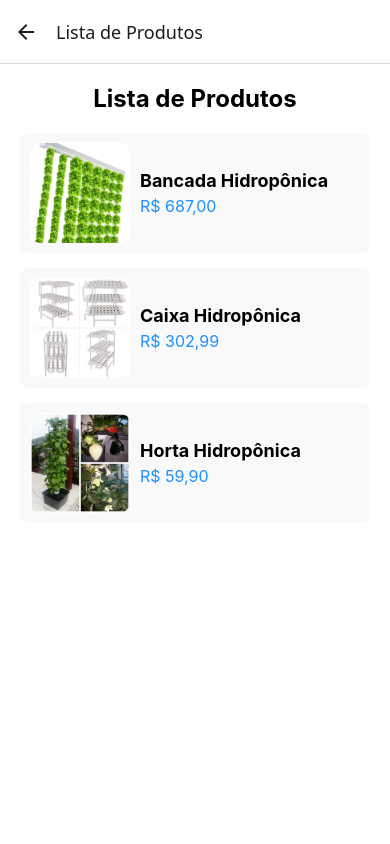
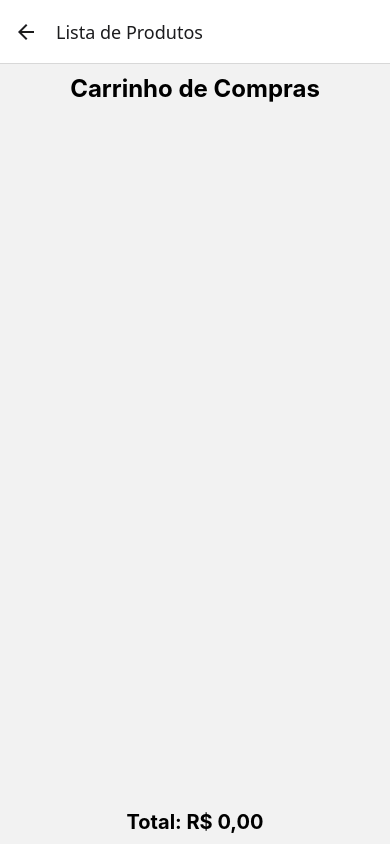
Before and after one commit to New-Masster/SmartGardens, a React Native app: screen /Screen3 in a window 390 px wide. Built offline with nearby package versions, Linux system fonts and the light colour scheme.

Commit message:
Editada Front de Screen2 com os Produtos disponiveis para o cliente inserir no carrinho(Screen3).

```diff
--- a/package.json
+++ b/package.json
@@ -18,6 +18,7 @@
     "expo-status-bar": "~2.0.1",
     "react": "18.3.1",
     "react-native": "0.76.7",
+    "react-native-elements": "^3.4.3",
     "react-native-safe-area-context": "^5.2.0",
     "react-native-screens": "^4.6.0",
     "smartgardens": "file:",
--- a/src/app/Screen1.tsx
+++ b/src/app/Screen1.tsx
@@ -127,7 +127,7 @@ const Screen1: React.FC<{ navigation: any }> = ({ navigation }) => {
                   style={styles.input}
                   placeholder="Endereço"
                   value={address}
-                  editable={false} // O campo de endereço é somente leitura
+                  editable={false}
                 />
               </View>
             ) : (
@@ -230,6 +230,7 @@ const styles = StyleSheet.create({
     fontSize: 24,
     fontWeight: "bold",
     marginBottom: 15,
+    color: "#006400",
   },
   inputContainer: {
     width: "100%",
--- a/src/app/Screen2.tsx
+++ b/src/app/Screen2.tsx
@@ -1,12 +1,14 @@
-import React from "react";
-import { View, Text, Image, StyleSheet, ScrollView, TouchableOpacity } from "react-native";
+import React, { useState } from "react";
+import { View, Text, Image, StyleSheet, TouchableOpacity, ImageBackground, FlatList } from "react-native";
 import { StackNavigationProp } from "@react-navigation/stack";
 import { RouteProp } from "@react-navigation/native";
+import { Button } from 'react-native-elements'; // Certifique-se de importar Button corretamente
 
 type RootStackParamList = {
   Screen2: { nome: string };
   Screen3: undefined;
   Login: undefined;
+  Screen4: { id: number; nome: string; imagens: string[]; preco: string; descricao: string };
 };
 
 type Screen2Props = {
@@ -16,15 +18,46 @@ type Screen2Props = {
 
 const Screen2: React.FC<Screen2Props> = ({ navigation, route }) => {
   const nome = route.params?.nome ?? "Usuário";
+  const [selectedImageIndexes, setSelectedImageIndexes] = useState<{ [key: number]: number }>({});
+  const [quantidades, setQuantidades] = useState<{ [key: number]: number }>({});
+
+  const produtos = [
+    { id: 1, nome: "Bancada Hidropônica", imagens: [require("../assets/Bancada Hidropônica 0.png"), require("../assets/Bancada Hidropônica 1.png"), require("../assets/Bancada Hidropônica 2.png")], preco: "R$ 687,00", descricao: "Uma linda planta suculenta para decorar seu espaço." },
+    { id: 2, nome: "Caixa Hidropônica", imagens: [require("../assets/Caixa Hidropônica 0.png"), require("../assets/Caixa Hidropônica 1.png"), require("../assets/Caixa Hidropônica 2.png")], preco: "R$ 302,99", descricao: "Ideal para purificar o ar e decorar ambientes internos." },
+    { id: 3, nome: "Horta Hidropônica", imagens: [require("../assets/Horta Hidropônica 0.png"), require("../assets/Horta Hidropônica 1.png"), require("../assets/Horta Hidropônica 2.png")], preco: "R$ 59,90", descricao: "Orquídea elegante para dar um toque especial à decoração." }
+  ];
+
+  const handleImageChange = (productId: number, index: number, images: any[]) => {
+    setSelectedImageIndexes((prevIndexes) => ({
+      ...prevIndexes,
+      [productId]: (index + images.length) % images.length,
+    }));
+  };
+
+  const alterarQuantidade = (id: number, incremento: number) => {
+    setQuantidades((prev) => ({
+      ...prev,
+      [id]: Math.max(1, (prev[id] || 1) + incremento),
+    }));
+  };
+
+  const adicionarAoCarrinho = (produtoId: number) => {
+    console.log(`Produto ${produtoId} adicionado ao carrinho!`);
+  };
 
   return (
-    <ScrollView contentContainerStyle={styles.container}>
+    <ImageBackground source={require("../assets/Fundo_usuario.png")} style={styles.background} imageStyle={{ opacity: 0.7 }}>
       <View style={styles.header}>
         <View style={styles.welcomeContainer}>
           <Text style={styles.welcomeText}>Olá, {nome}!</Text>
           <Text style={styles.subtitle}>Seja bem-vindo(a)!</Text>
         </View>
+
+        {/* Container do perfil e carrinho */}
         <View style={styles.profileContainer}>
+          <View style={styles.iconContainer}>
+            <Button icon={{ name: 'shopping-cart', color: '#FFF' }} buttonStyle={styles.iconButton} onPress={() => navigation.navigate("Screen3")} />
+          </View>
           <Image source={require("../assets/Usuario.png")} style={styles.profileImage} />
           <TouchableOpacity onPress={() => navigation.navigate("Login")} style={styles.logoutContainer}>
             <Text style={styles.logout}>Sair</Text>
@@ -32,94 +65,81 @@ const Screen2: React.FC<Screen2Props> = ({ navigation, route }) => {
         </View>
       </View>
 
-      <Text style={styles.title}>Produtos em Ambientes Diferentes</Text>
-      <View style={styles.imageContainer}>
-        <Image source={{ uri: "https://via.placeholder.com/150" }} style={styles.productImage} />
-        <Image source={{ uri: "https://via.placeholder.com/150" }} style={styles.productImage} />
-        <Image source={{ uri: "https://via.placeholder.com/150" }} style={styles.productImage} />
+      <View style={styles.productsContainer}>
+        <Text style={styles.title}>Produtos</Text>
+        <FlatList
+          data={produtos}
+          keyExtractor={(item) => item.id.toString()}
+          renderItem={({ item }) => (
+            <View style={styles.productContainer}>
+              <Text style={styles.productName}>{item.nome}</Text>
+              <Text style={styles.productPrice}>{item.preco}</Text>
+              <View style={styles.imageSliderContainer}>
+                <TouchableOpacity onPress={() => handleImageChange(item.id, (selectedImageIndexes[item.id] || 0) - 1, item.imagens)}>
+                  <Text style={styles.arrow}>{"<"}</Text>
+                </TouchableOpacity>
+                <Image source={item.imagens[selectedImageIndexes[item.id] || 0]} style={styles.productImage} />
+                <TouchableOpacity onPress={() => handleImageChange(item.id, (selectedImageIndexes[item.id] || 0) + 1, item.imagens)}>
+                  <Text style={styles.arrow}>{">"}</Text>
+                </TouchableOpacity>
+              </View>
+              <View style={styles.quantityContainer}>
+                <TouchableOpacity onPress={() => alterarQuantidade(item.id, -1)} style={styles.quantityButton}>
+                  <Text style={styles.quantityText}>-</Text>
+                </TouchableOpacity>
+                <Text style={styles.quantityValue}>{quantidades[item.id] || 1}</Text>
+                <TouchableOpacity onPress={() => alterarQuantidade(item.id, 1)} style={styles.quantityButton}>
+                  <Text style={styles.quantityText}>+</Text>
+                </TouchableOpacity>
+              </View>
+              <TouchableOpacity onPress={() => adicionarAoCarrinho(item.id)} style={styles.addToCartButton}>
+                <Text style={styles.addToCartText}>Adicionar ao Carrinho</Text>
+              </TouchableOpacity>
+            </View>
+          )}
+          nestedScrollEnabled
+        />
       </View>
-
-      {/* Novo botão para ir para a Screen3 */}
-      <TouchableOpacity style={styles.button} onPress={() => navigation.navigate("Screen3")}>
-        <Text style={styles.buttonText}>Ir para a próxima etapa</Text>
-      </TouchableOpacity>
-    </ScrollView>
+    </ImageBackground>
   );
 };
 
 const styles = StyleSheet.create({
-  container: {
-    flexGrow: 1,
-    padding: 20,
-    backgroundColor: "#fff",
-  },
+  background: { flex: 1, justifyContent: "center", alignItems: "center" },
   header: {
     flexDirection: "row",
     justifyContent: "space-between",
     alignItems: "center",
     width: "100%",
-    marginBottom: 20,
+    paddingBottom: 10,
+    position: "absolute",
+    top: 0,
+    paddingHorizontal: 10,
   },
-  welcomeContainer: {
-    flexDirection: "column",
-  },
-  welcomeText: {
-    fontSize: 18,
-    fontWeight: "bold",
-    color: "#333",
-  },
-  subtitle: {
-    fontSize: 14,
-    color: "#666",
-  },
-  profileContainer: {
-    alignItems: "center",
-    position: "relative",
-  },
-  profileImage: {
-    width: 60,
-    height: 60,
-    borderRadius: 30,
-  },
-  logoutContainer: {
-    position: "absolute",
-    bottom: -20,
-    left: "50%",
-    transform: [{ translateX: -10 }],
-  },
-  logout: {
-    fontSize: 16,
-    color: "#1E90FF",
-    textDecorationLine: "underline",
-  },
-  title: {
-    fontSize: 24,
-    fontWeight: "bold",
-    textAlign: "center",
-    marginBottom: 20,
-  },
-  imageContainer: {
-    flexDirection: "row",
-    justifyContent: "space-around",
-    width: "100%",
-  },
-  productImage: {
-    width: 150,
-    height: 150,
-    margin: 10,
-  },
-  button: {
-    marginTop: 20,
-    backgroundColor: "#1E90FF",
-    padding: 15,
-    borderRadius: 10,
-    alignItems: "center",
-  },
-  buttonText: {
-    color: "#fff",
-    fontSize: 18,
-    fontWeight: "bold",
-  },
+  welcomeContainer: { flexDirection: "column" },
+  welcomeText: { fontSize: 18, fontWeight: "bold", color: "#006400" },
+  subtitle: { fontSize: 14, color: "#006400" },
+  profileContainer: { alignItems: "center", position: "relative", flexDirection: 'row'},
+  iconContainer: { marginRight: 10 },
+  profileImage: { width: 60, height: 60, borderRadius: 30 },
+  logoutContainer: { position: "absolute", bottom: -20, left: "50%", transform: [{ translateX: -10 }] },
+  logout: { fontSize: 16, color: "#006400", textDecorationLine: "underline" },
+  iconButton: { backgroundColor: "#006400", padding: 10, borderRadius: 30 },
+  iconText: { fontSize: 24, color: "#FFF" },
+  productsContainer: { marginTop: 100, padding: 10, width: "100%" },
+  title: { fontSize: 24, fontWeight: "bold", textAlign: "center", marginBottom: 20 },
+  productContainer: { marginBottom: 40, alignItems: "center" },
+  productName: { fontSize: 18, fontWeight: "bold" },
+  productPrice: { fontSize: 16, fontWeight: "bold", color: "#1E90FF", marginVertical: 5 },
+  imageSliderContainer: { flexDirection: "row", alignItems: "center" },
+  arrow: { fontSize: 30, color: "#006400", marginHorizontal: 10 },
+  productImage: { width: 200, height: 200, borderRadius: 10 },
+  quantityContainer: { flexDirection: "row", alignItems: "center", marginTop: 10 },
+  quantityButton: { padding: 10, backgroundColor: "#ccc", borderRadius: 5 },
+  quantityText: { fontSize: 18, fontWeight: "bold" },
+  quantityValue: { fontSize: 16, marginHorizontal: 10 },
+  addToCartButton: { backgroundColor: "#006400", padding: 10, marginTop: 15, borderRadius: 5 },
+  addToCartText: { color: "#FFF", fontSize: 16, fontWeight: "bold" }
 });
 
 export default Screen2;
--- a/src/app/Screen3.tsx
+++ b/src/app/Screen3.tsx
@@ -1,99 +1,55 @@
+// Screen3.tsx
 import React from "react";
-import { View, Text, Image, FlatList, TouchableOpacity, StyleSheet } from "react-native";
+import { View, Text, StyleSheet, FlatList } from "react-native";
+import { RouteProp } from "@react-navigation/native";
 import { StackNavigationProp } from "@react-navigation/stack";
-import { RouteProp } from "@react-navigation/native";
 
 type RootStackParamList = {
-  Screen3: undefined;
+  Screen2: { nome: string };
+  Screen3: { carrinho: any[] };  // Passando o carrinho como parâmetro
+  Login: undefined;
   Screen4: { id: number; nome: string; imagens: string[]; preco: string; descricao: string };
 };
 
 type Screen3Props = {
   navigation: StackNavigationProp<RootStackParamList, "Screen3">;
+  route: RouteProp<RootStackParamList, "Screen3">;
 };
 
-// Importando as imagens dos produtos
-const bancadaHidroponica = [
-  require('../assets/Bancada Hidropônica 0.png'),
-  require('../assets/Bancada Hidropônica 1.png'),
-  require('../assets/Bancada Hidropônica 2.png')
-];
-const caixaHidroponica = [
-  require('../assets/Caixa Hidropônica 0.png'),
-  require('../assets/Caixa Hidropônica 1.png'),
-  require('../assets/Caixa Hidropônica 2.png')
-];
-const hortaHidroponica = [
-  require('../assets/Horta Hidropônica 0.png'),
-  require('../assets/Horta Hidropônica 1.png'),
-  require('../assets/Horta Hidropônica 2.png')
-];
+const Screen3: React.FC<Screen3Props> = ({ route }) => {
+  const carrinho = route.params?.carrinho ?? [];
 
-const produtos = [
-  { id: 1, nome: "Bancada Hidropônica", imagens: bancadaHidroponica, preco: "R$ 687,00", descricao: "Uma linda planta suculenta para decorar seu espaço." },
-  { id: 2, nome: "Caixa Hidropônica", imagens: caixaHidroponica, preco: "R$ 302,99", descricao: "Ideal para purificar o ar e decorar ambientes internos." },
-  { id: 3, nome: "Horta Hidropônica", imagens: hortaHidroponica, preco: "R$ 59,90", descricao: "Orquídea elegante para dar um toque especial à decoração." }
-];
+  const calcularTotal = () => {
+    return carrinho.reduce((total, item) => total + parseFloat(item.preco.replace("R$", "").replace(",", ".")) * item.quantidade, 0);
+  };
 
-const Screen3: React.FC<Screen3Props> = ({ navigation }) => {
   return (
     <View style={styles.container}>
-      <Text style={styles.title}>Lista de Produtos</Text>
+      <Text style={styles.title}>Carrinho de Compras</Text>
       <FlatList
-        data={produtos}
+        data={carrinho}
         keyExtractor={(item) => item.id.toString()}
         renderItem={({ item }) => (
-          <TouchableOpacity style={styles.productContainer} onPress={() => navigation.navigate("Screen4", item)}>
-            <Image source={item.imagens[0]} style={styles.productImage} />
-            <View style={styles.textContainer}>
-              <Text style={styles.productName}>{item.nome}</Text>
-              <Text style={styles.productPrice}>{item.preco}</Text>
-            </View>
-          </TouchableOpacity>
+          <View style={styles.itemContainer}>
+            <Text style={styles.itemName}>{item.nome}</Text>
+            <Text style={styles.itemPrice}>{item.preco}</Text>
+            <Text style={styles.itemQuantity}>Quantidade: {item.quantidade}</Text>
+          </View>
         )}
       />
+      <Text style={styles.total}>Total: R$ {calcularTotal().toFixed(2).replace(".", ",")}</Text>
     </View>
   );
 };
 
 const styles = StyleSheet.create({
-  container: {
-    flex: 1,
-    backgroundColor: "#fff",
-    padding: 20,
-  },
-  title: {
-    fontSize: 24,
-    fontWeight: "bold",
-    textAlign: "center",
-    marginBottom: 20,
-  },
-  productContainer: {
-    flexDirection: "row",
-    alignItems: "center",
-    marginBottom: 15,
-    padding: 10,
-    borderRadius: 8,
-    backgroundColor: "#f9f9f9",
-    elevation: 2,
-  },
-  productImage: {
-    width: 100,
-    height: 100,
-    borderRadius: 10,
-  },
-  textContainer: {
-    marginLeft: 10,
-  },
-  productName: {
-    fontSize: 18,
-    fontWeight: "bold",
-  },
-  productPrice: {
-    fontSize: 16,
-    color: "#1E90FF",
-    marginTop: 5,
-  },
+  container: { flex: 1, justifyContent: "center", alignItems: "center", padding: 10 },
+  title: { fontSize: 24, fontWeight: "bold", marginBottom: 20 },
+  itemContainer: { marginBottom: 20, alignItems: "center" },
+  itemName: { fontSize: 18, fontWeight: "bold" },
+  itemPrice: { fontSize: 16, color: "#1E90FF" },
+  itemQuantity: { fontSize: 16, color: "#006400" },
+  total: { fontSize: 20, fontWeight: "bold", marginTop: 20 }
 });
 
 export default Screen3;
```
Also changed, not shown: src/assets/Fundo_usuario.png (added), 1 other file (tests, documents, lock files or other folders).
